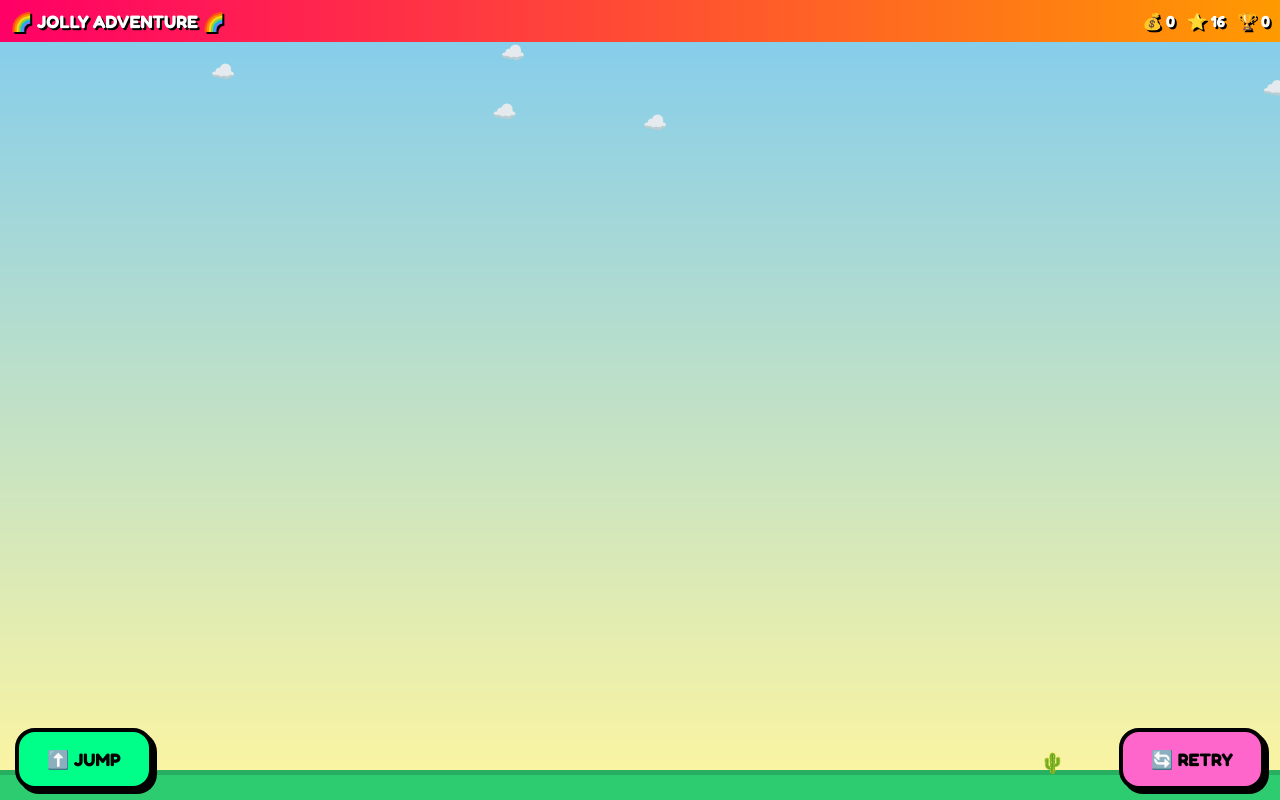
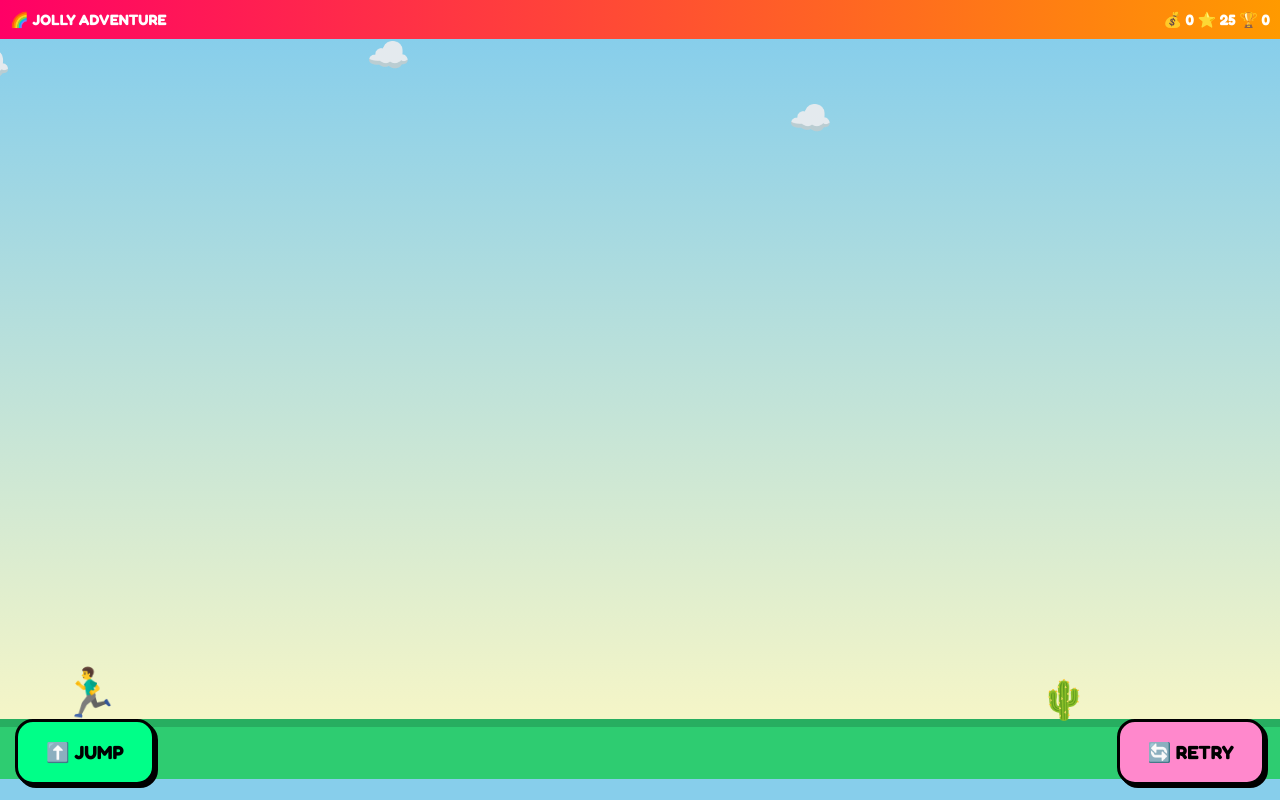
Before and after one commit to jollymunkombwe2006/jolly-game, a plain HTML site: page index.html in a window 1280 px wide. Both pictures are taken after a click on the button "▶️ PLAY NOW". Drawn offline with Linux system fonts and the light colour scheme.

Commit message:
Refactor HTML structure and game styles
Updated the game title and viewport meta tag. Modified styles for various elements and adjusted the game logic for player and obstacle interactions.

```diff
--- a/index.html
+++ b/index.html
@@ -1,82 +1,68 @@
 <!DOCTYPE html>
 <html>
 <head>
-<meta name="viewport" content="width=device-width,initial-scale=1,maximum-scale=1">
-<title>JOLLY ESCAPE ADVENTURE</title>
+<meta name="viewport" content="width=device-width,initial-scale=1">
+<title>JOLLY ADVENTURE</title>
 <style>
 @import url('https://fonts.googleapis.com/css2?family=Fredoka:wght@700&display=swap');
 *{margin:0;padding:0;box-sizing:border-box;font-family:'Fredoka',Arial}
-body{background:linear-gradient(#87CEEB,#FFD93D);height:100vh;overflow:hidden;display:flex;flex-direction:column}
-#top{background:linear-gradient(90deg,#FF0066,#FF9A00);padding:10px;display:flex;justify-content:space-between;align-items:center;color:white;text-shadow:2px 2px 0 #000}
-#top h1{font-size:18px}
-#stats{display:flex;gap:12px;font-size:16px}
-#canvasWrap{flex:1;position:relative}
-canvas{width:100%;height:100%;display:block}
-#controls{position:absolute;bottom:10px;width:100%;display:flex;justify-content:space-between;padding:0 15px;pointer-events:none}
-#controls button{pointer-events:auto;padding:16px 28px;border-radius:20px;border:4px solid #000;font-size:18px;font-weight:800;box-shadow:4px 4px 0 #000}
-#jumpBtn{background:#00FF88}
-#startBtn{background:#FFEA00;position:absolute;top:50%;left:50%;transform:translate(-50%,-50%);font-size:24px;padding:20px 40px;z-index:10;display:block;animation:bounce 0.8s infinite}
-@keyframes bounce{0%,100%{transform:translate(-50%,-50%) scale(1)}50%{transform:translate(-50%,-50%) scale(1.1)}}
-#msg{position:absolute;top:20%;width:100%;text-align:center;color:white;font-size:22px;text-shadow:3px 3px 0 #000;z-index:5}
+body{background:#87CEEB;height:100vh;overflow:hidden;display:flex;flex-direction:column}
+#top{background:linear-gradient(90deg,#FF0066,#FF9A00);padding:10px;display:flex;justify-content:space-between;color:white;font-size:15px}
+canvas{width:100%;flex:1;display:block;background:linear-gradient(#87CEEB,#FFFACD)}
+#btns{position:absolute;bottom:15px;left:0;width:100%;display:flex;justify-content:space-between;padding:0 15px}
+#btns button{padding:18px 28px;border-radius:18px;border:3px solid #000;font-size:19px;font-weight:800;box-shadow:3px 3px 0 #000}
+#jump{background:#00FF88}
+#retry{background:#FF88CC}
+#play{position:absolute;top:55%;left:50%;transform:translate(-50%,-50%);background:#FFEA00;padding:22px 45px;font-size:26px;border-radius:20px;border:4px solid #000;box-shadow:5px 5px 0 #000;font-weight:800;z-index:20}
+#msg{position:absolute;top:30%;width:100%;text-align:center;color:white;font-size:28px;text-shadow:4px 4px 0 #000;z-index:10;line-height:1.3}
 </style>
 </head>
 <body>
-<div id="top"><h1>🌈 JOLLY ADVENTURE 🌈</h1><div id="stats"><span id="coin">💰 0</span><span id="score">⭐ 0</span><span id="best">🏆 0</span></div></div>
-<div id="canvasWrap">
+<div id="top"><b>🌈 JOLLY ADVENTURE</b><span>💰 <b id="coin">0</b> ⭐ <b id="sc">0</b> 🏆 <b id="best">0</b></span></div>
+<div style="position:relative;flex:1">
 <canvas id="c"></canvas>
-<div id="msg">Tap START to run! <br> Collect 💰 Jump over 👹</div>
-<button id="startBtn" onclick="startGame()">▶️ PLAY NOW</button>
-<div id="controls"><button id="jumpBtn" ontouchstart="doJump()" onmousedown="doJump()">⬆️ JUMP</button><button style="background:#FF66CC" onclick="startGame()">🔄 RETRY</button></div>
+<div id="msg">🏃 JOLLY RUN!<br><small style="font-size:18px">Tap JUMP to avoid 👹<br>Collect 💰</small></div>
+<button id="play" onclick="start()">▶️ PLAY NOW</button>
+<div id="btns"><button id="jump" onclick="jump()">⬆️ JUMP</button><button id="retry" onclick="start()">🔄 RETRY</button></div>
 </div>
 <script>
-const canvas=document.getElementById('c'), ctx=canvas.getContext('2d');
-let W,H,player,obstacles,coins,clouds,score,coinCount,best,gameSpeed,playing,frame;
-best=localStorage.jollyBest||0;
-document.getElementById('best').innerText='🏆 '+best;
-function resize(){W=canvas.width=canvasWrap.clientWidth*2;H=canvas.height=canvasWrap.clientHeight*2}
-let canvasWrap=document.getElementById('canvasWrap'); resize(); window.onresize=resize;
-class Player{constructor(){this.x=80;this.y=0;this.w=50;this.h=50;this.vy=0;this.grounded=false;this.jumping=false}
-update(){this.vy+=1.2; this.y+=this.vy; if(this.y+H*0.1> H-100){this.y=H-100-this.h; this.vy=0; this.grounded=true; this.jumping=false} }
-jump(){if(this.grounded){this.vy=-26; this.grounded=false; this.jumping=true}}
-draw(){let bob=this.grounded?Math.sin(frame*0.3)*4:0; ctx.font='50px Arial'; ctx.fillText(this.jumping?'🦸':'🏃',this.x,this.y+this.h+bob)}}
-function startGame(){
-player=new Player(); obstacles=[]; coins=[]; clouds=[]; score=0; coinCount=0; gameSpeed=6; playing=true; frame=0;
-for(let i=0;i<5;i++) clouds.push({x:Math.random()*W,y:Math.random()*200+20,s:Math.random()*1+0.5});
-document.getElementById('startBtn').style.display='none'; document.getElementById('msg').innerText='';
+let canvas=document.getElementById('c'),ctx=canvas.getContext('2d'),W,H,player,obs,coins,clouds,score,coinCnt,best,play=false,frame=0,speed=5;
+best=localStorage.jbest||0; document.getElementById('best').innerText=best;
+function size(){W=canvas.width=window.innerWidth; H=canvas.height=window.innerHeight-60; }
+size(); window.onresize=size;
+class P{constructor(){this.x=60;this.y=H-120;this.w=40;this.h=50;this.vy=0;this.ground=H-110;this.onGround=true}
+upd(){this.vy+=0.9; this.y+=this.vy; if(this.y>=this.ground){this.y=this.ground; this.vy=0; this.onGround=true}}
+jmp(){if(this.onGround){this.vy=-18; this.onGround=false}}
+draw(){ctx.font='48px Arial'; ctx.fillText(this.onGround?'🏃‍♂️':'🦸‍♂️',this.x,this.y+40)}}
+function start(){
+size(); player=new P(); obs=[]; coins=[]; clouds=[]; score=0; coinCnt=0; speed=4; frame=0; play=true;
+for(let i=0;i<4;i++) clouds.push({x:Math.random()*W,y:Math.random()*150+10});
+document.getElementById('play').style.display='none'; document.getElementById('msg').style.display='none';
 loop();
 }
-function doJump(){if(player) player.jump()}
+function jump(){if(player) player.jmp()}
 function loop(){
-if(!playing) return; frame++; ctx.clearRect(0,0,W,H);
-// sky
-let grad=ctx.createLinearGradient(0,0,0,H); grad.addColorStop(0,'#87CEEB'); grad.addColorStop(1,'#FFF6A0'); ctx.fillStyle=grad; ctx.fillRect(0,0,W,H);
-// clouds
-ctx.font='40px Arial'; clouds.forEach(cl=>{cl.x-=gameSpeed*cl.s; if(cl.x<-50) cl.x=W+50; ctx.fillText('☁️',cl.x,cl.y)});
-// ground
-ctx.fillStyle='#2ECC71'; ctx.fillRect(0,H-60,W,60); ctx.fillStyle='#27AE60'; ctx.fillRect(0,H-60,W,10);
-// spawn
-if(frame%90==0){if(Math.random()<0.7){obstacles.push({x:W,y:H-60-45,w:40,h:45,type:Math.random()>0.5?'👹':'🌵'})} else {coins.push({x:W,y:H-140-Math.random()*80,w:30,h:30})}}
-if(frame%200==0) gameSpeed+=0.3;
-player.update(); player.draw();
-ctx.font='40px Arial';
-obstacles.forEach((o,i)=>{
-o.x-=gameSpeed; ctx.fillText(o.type,o.x,o.y+o.h);
-if(o.x<player.x+player.w-10 && o.x+o.w>player.x+10 && o.y<player.y+player.h && o.y+o.h>player.y){playing=false; end() }
-if(o.x<-50) obstacles.splice(i,1);
-});
-coins.forEach((c,i)=>{
-c.x-=gameSpeed; ctx.fillText('💰',c.x,c.y);
-if(c.x<player.x+player.w && c.x+c.w>player.x && c.y<player.y+player.h && c.y+c.h>player.y){coinCount++; coins.splice(i,1); document.getElementById('coin').innerText='💰 '+coinCount}
-});
-score+=0.1; document.getElementById('score').innerText='⭐ '+Math.floor(score);
+if(!play) return; frame++; ctx.clearRect(0,0,W,H);
+let g=ctx.createLinearGradient(0,0,0,H); g.addColorStop(0,'#87CEEB'); g.addColorStop(1,'#FFF9C4'); ctx.fillStyle=g; ctx.fillRect(0,0,W,H);
+ctx.font='35px Arial'; clouds.forEach(c=>{c.x-=0.8; if(c.x<-50) c.x=W+50; ctx.fillText('☁️',c.x,c.y)});
+ctx.fillStyle='#2ECC71'; ctx.fillRect(0,H-60,W,60); ctx.fillStyle='#27AE60'; ctx.fillRect(0,H-60,W,8);
+if(frame%110==0){if(Math.random()<0.75) obs.push({x:W,y:H-60-38,w:38,h:38,t:Math.random()>0.5?'👹':'🌵'}); else coins.push({x:W,y:H-140-Math.random()*60,w:28,h:28})}
+if(frame%300==0) speed+=0.2;
+player.upd(); player.draw();
+ctx.font='38px Arial';
+for(let i=obs.length-1;i>=0;i--){let o=obs[i]; o.x-=speed; ctx.fillText(o.t,o.x,o.y+32);
+if(o.x<player.x+30 && o.x+o.w>player.x+8 && o.y<player.y+40 && o.y+o.h>player.y+5 && frame>60){play=false; over();} if(o.x<-60) obs.splice(i,1)}
+for(let i=coins.length-1;i>=0;i--){let c=coins[i]; c.x-=speed; ctx.fillText('💰',c.x,c.y+20);
+if(c.x<player.x+35 && c.x+20>player.x && c.y<player.y+45 && c.y+20>player.y){coinCnt++; document.getElementById('coin').innerText=coinCnt; coins.splice(i,1)} if(c.x<-60) coins.splice(i,1)}
+score+=0.15; document.getElementById('sc').innerText=Math.floor(score);
 requestAnimationFrame(loop);
 }
-function end(){
-if(Math.floor(score)>best){best=Math.floor(score); localStorage.jollyBest=best; document.getElementById('best').innerText='🏆 '+best}
-document.getElementById('msg').innerHTML=`💀 CAUGHT!<br>Score ${Math.floor(score)}<br>Coins ${coinCount}<br><small>Tap RETRY</small>`;
-document.getElementById('startBtn').style.display='block'; document.getElementById('startBtn').innerText='🔄 PLAY AGAIN';
+function over(){
+let m=document.getElementById('msg'); m.style.display='block'; m.innerHTML=`💀 CAUGHT!<br>Score ${Math.floor(score)}<br>Coins ${coinCnt}<br><small>Tap RETRY</small>`;
+document.getElementById('play').style.display='block'; document.getElementById('play').innerText='🔄 PLAY AGAIN';
+if(Math.floor(score)>best){best=Math.floor(score); localStorage.jbest=best; document.getElementById('best').innerText=best}
 }
-canvas.addEventListener('touchstart',()=>doJump()); document.addEventListener('keydown',e=>{if(e.code=='Space') doJump()});
+canvas.addEventListener('touchstart',e=>{e.preventDefault(); jump()}); document.addEventListener('keydown',e=>{if(e.code=='Space') jump()});
 </script>
 </body>
 </html>
```
